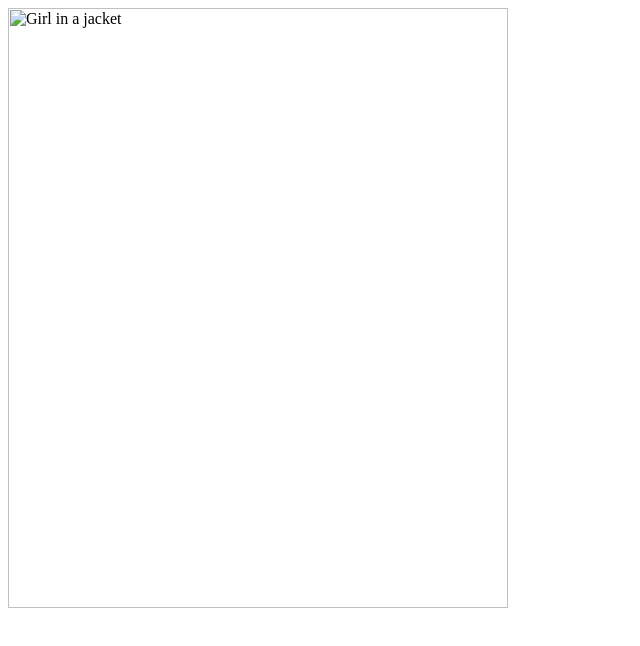
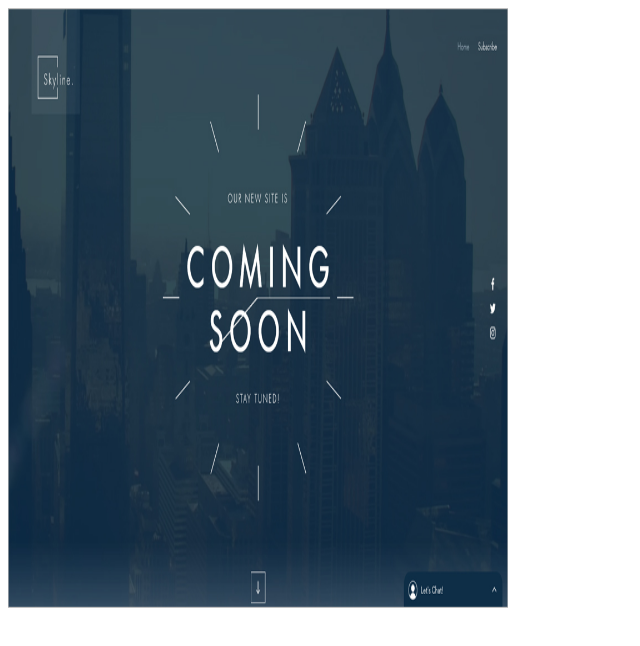
Before and after one commit to neelthakkar21/RevolutionHub, a plain HTML site: page index.html in a window 1280 px wide. Shown: the whole page, without its empty margins (0-640 px from the left). Drawn offline with Linux system fonts and the light colour scheme.

Commit message:
Update index.html

```diff
--- a/index.html
+++ b/index.html
@@ -1,5 +1,5 @@
 <html>
 <body>
-<img src="" alt="Girl in a jacket" width="500" height="600">
+<img src="01.jpg" alt="WEBSITE IS UNDER CONSTRUCTION." width="500" height="600">
 </body>
 </html>
```
